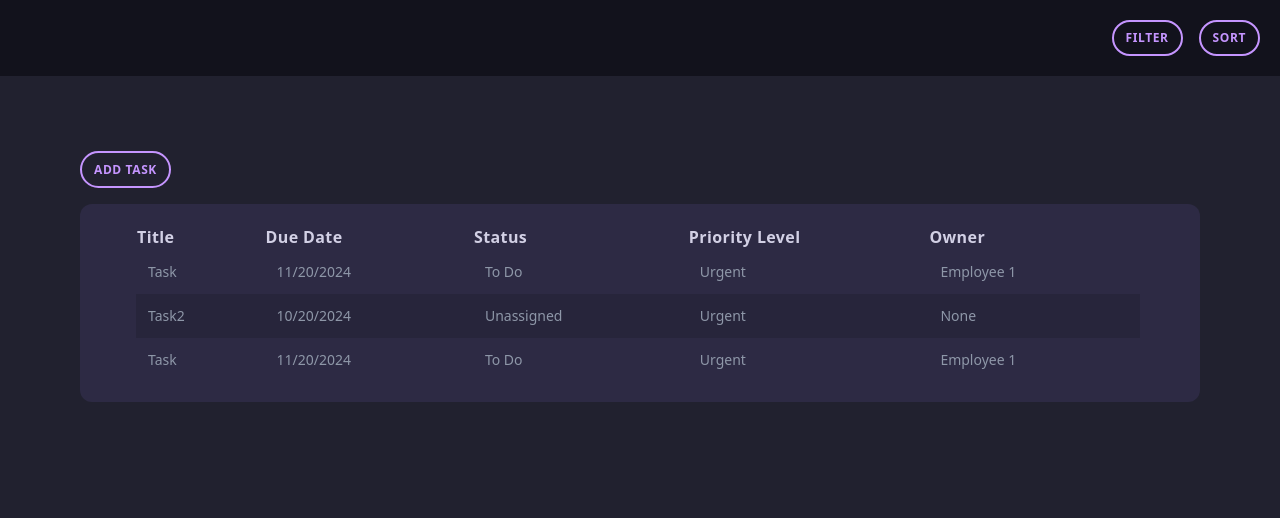
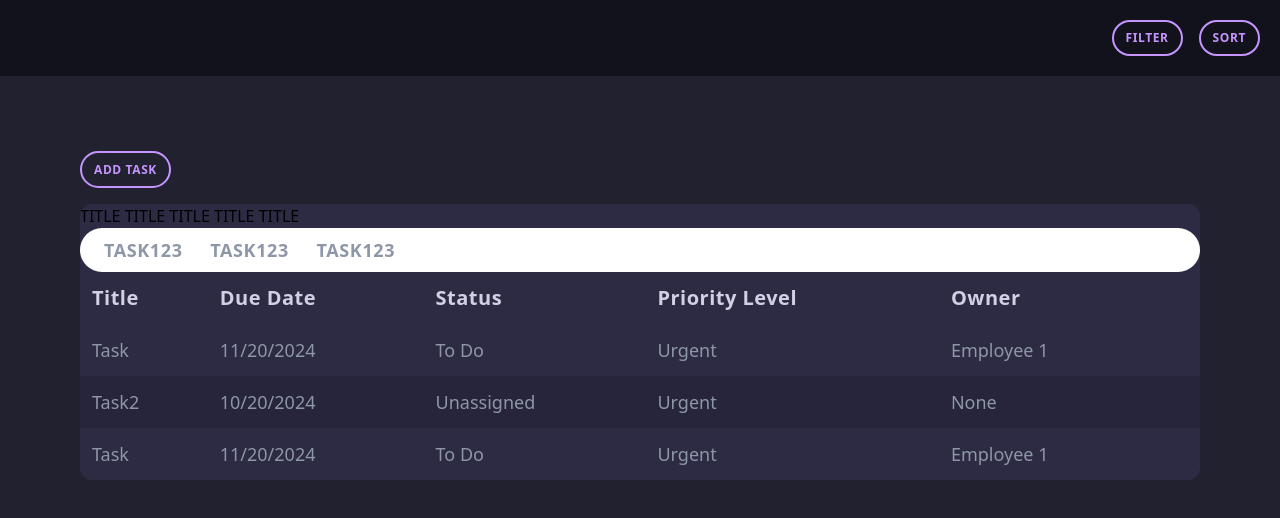
Before and after one commit to CasillanoJ/TaskBucket, a website: page frontend/views/task_list.html in a window 1280 px wide. Drawn offline with Linux system fonts and the light colour scheme.

Commit message:
backlog for 20/04/2024

```diff
--- a/frontend/src/styles.css
+++ b/frontend/src/styles.css
@@ -9,7 +9,7 @@
 }
 
 .switch-btn {
-  @apply rounded-lg py-2 px-3 uppercase font-bold cursor-pointer tracking-wider text-xl hover:bg-nav
+  @apply rounded-lg py-2 px-3 uppercase font-bold cursor-pointer tracking-wider text-lg hover:bg-nav
 }
 
 .checkbox {
@@ -23,7 +23,7 @@
 }
 
 .trow {
-  @apply p-3 text-sm text-txt-200;
+  @apply p-3 text-lg text-txt-200;
 }
 
 .baloo-2-bold {
--- a/frontend/tailwind.config.js
+++ b/frontend/tailwind.config.js
@@ -5,6 +5,9 @@ module.exports = {
     extend: {
       backgroundImage: {
         "hero": "url('assets/images/wavybg.png')",
+      },
+      width: {
+        btn: "30rem"
       },
       colors: {
         "custom-bg": "#21212F",
--- a/frontend/views/task_list.html
+++ b/frontend/views/task_list.html
@@ -1,5 +1,6 @@
 <!DOCTYPE html>
 <html lang="en">
+
 <head>
   <meta charset="UTF-8" />
   <meta name="viewport" content="width=device-width, initial-scale=1.0" />
@@ -11,49 +12,60 @@
   <nav>
     <div class="bg-nav p-5">
       <div class="flex justify-center md:justify-end">
-          <a
-            href="#"
-            class="btn text-primary md:border-primary border-2 hover:bg-primary hover:text-white transition ease-out duration-500"
-            >Filter</a
-          >
-          <a
-            href="#"
-            class="btn ml-4 text-primary md:border-primary border-2 hover:bg-primary hover:text-white transition ease-out duration-500"
-            >Sort</a
-          >
+        <a href="#"
+          class="btn text-primary md:border-primary border-2 hover:bg-primary hover:text-white transition ease-out duration-500">Filter</a>
+        <a href="#"
+          class="btn ml-4 text-primary md:border-primary border-2 hover:bg-primary hover:text-white transition ease-out duration-500">Sort</a>
       </div>
     </div>
   </nav>
   <main>
     <div class="p-20 h-screen bg-custom-bg">
       <div class="mb-6">
-          <span
-            id="addTask-btn"
-            class="btn text-primary md:border-primary border-2 hover:bg-primary hover:text-white transition ease-out duration-500"
-            >ADD TASK
+        <span id="addTask-btn"
+          class="btn text-primary md:border-primary border-2 hover:bg-primary hover:text-white transition ease-out duration-500">ADD
+          TASK
         </span>
       </div>
-        <div class="bg-secondary p-5 rounded-xl px-14">
+      <div class="bg-secondary overflow-auto rounded-xl">
         <table class="w-full">
-            <thead class="text-txt-100">
+          <thead class="text-txt-100 text-xl">
             <tr>
-                <th class="p3 text-md tracking-wide text-left">Title</th>
-                <th class="p3 text-md tracking-wide text-left">Due Date</th>
-                <th class="p3 text-md tracking-wide text-left">Status</th>
-                <th class="p3 text-md tracking-wide text-left">
+              <th class="p-3 text-md tracking-wide text-left">Title</th>
+              <th class="p-3 text-md tracking-wide text-left">Due Date</th>
+              <th class="p-3 text-md tracking-wide text-left">Status</th>
+              <th class="p-3 text-md tracking-wide text-left">
                 Priority Level
               </th>
-                <th class="p3 text-md tracking-wide text-left">Owner</th>
-                <th class="p3 text-md tracking-wide text-left"></th>
+              <th class="p-3 text-md tracking-wide text-left">Owner</th>
+              <th class="p-3 text-md tracking-wide text-left"></th>
             </tr>
           </thead>
           <tbody>
             <tr>
+              <div>
+                <div>
+                  <span>TITLE</span>
+                  <span>TITLE</span>
+                  <span>TITLE</span>
+                  <span>TITLE</span>
+                  <span>TITLE</span>
+                </div>
+                <div class="btn bg-white">
+                  <span class="trow">Task123</span>
+                  <span class="trow">Task123</span>
+                  <span class="trow">Task123</span>
+                </div>
+              </div>
+              <div>
+
                 <td class="trow">Task</td>
                 <td class="trow">11/20/2024</td>
                 <td class="trow">To Do</td>
                 <td class="trow">Urgent</td>
                 <td class="trow">Employee 1</td>
+                <td class="trow"></td>
+              </div>
             </tr>
             <tr class="bg-row">
               <td class="trow">Task2</td>
@@ -61,6 +73,8 @@
               <td class="trow">Unassigned</td>
               <td class="trow">Urgent</td>
               <td class="trow">None</td>
+              <td class="trow"></td>
+
             </tr>
             <tr>
               <td class="trow">Task</td>
@@ -68,6 +82,8 @@
               <td class="trow">To Do</td>
               <td class="trow">Urgent</td>
               <td class="trow">Employee 1</td>
+              <td class="trow"></td>
+
             </tr>
           </tbody>
         </table>
@@ -75,4 +91,5 @@
     </div>
   </main>
 </body>
+
 </html>
```
Also changed, not shown: frontend/views/team_list.html (+16 -10 lines), frontend/assets/css/styles.css, frontend/assets/images/team.svg (added), frontend/assets/images/verified.svg (added). Lines whose indentation alone changed are shown as unchanged.
